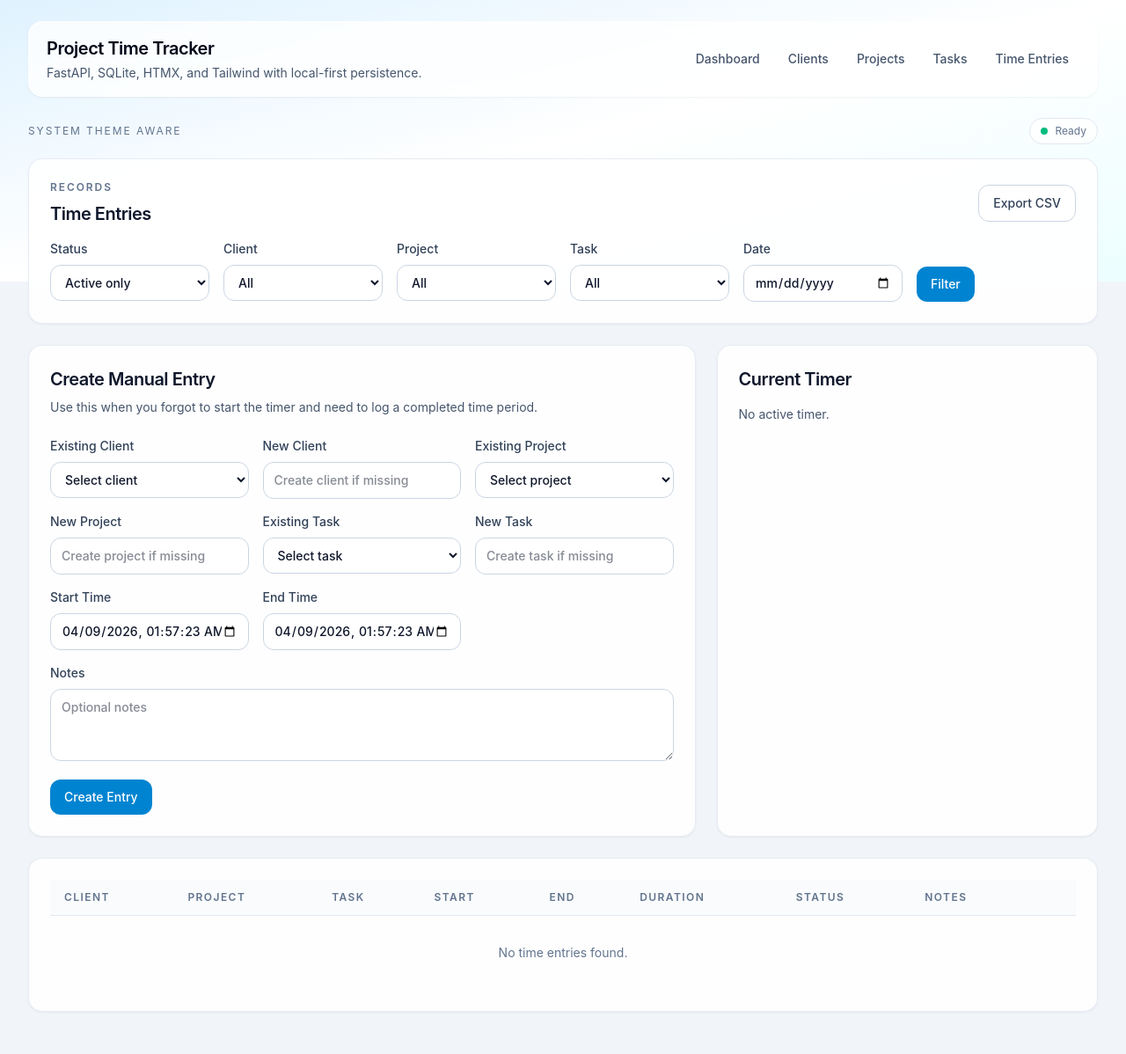
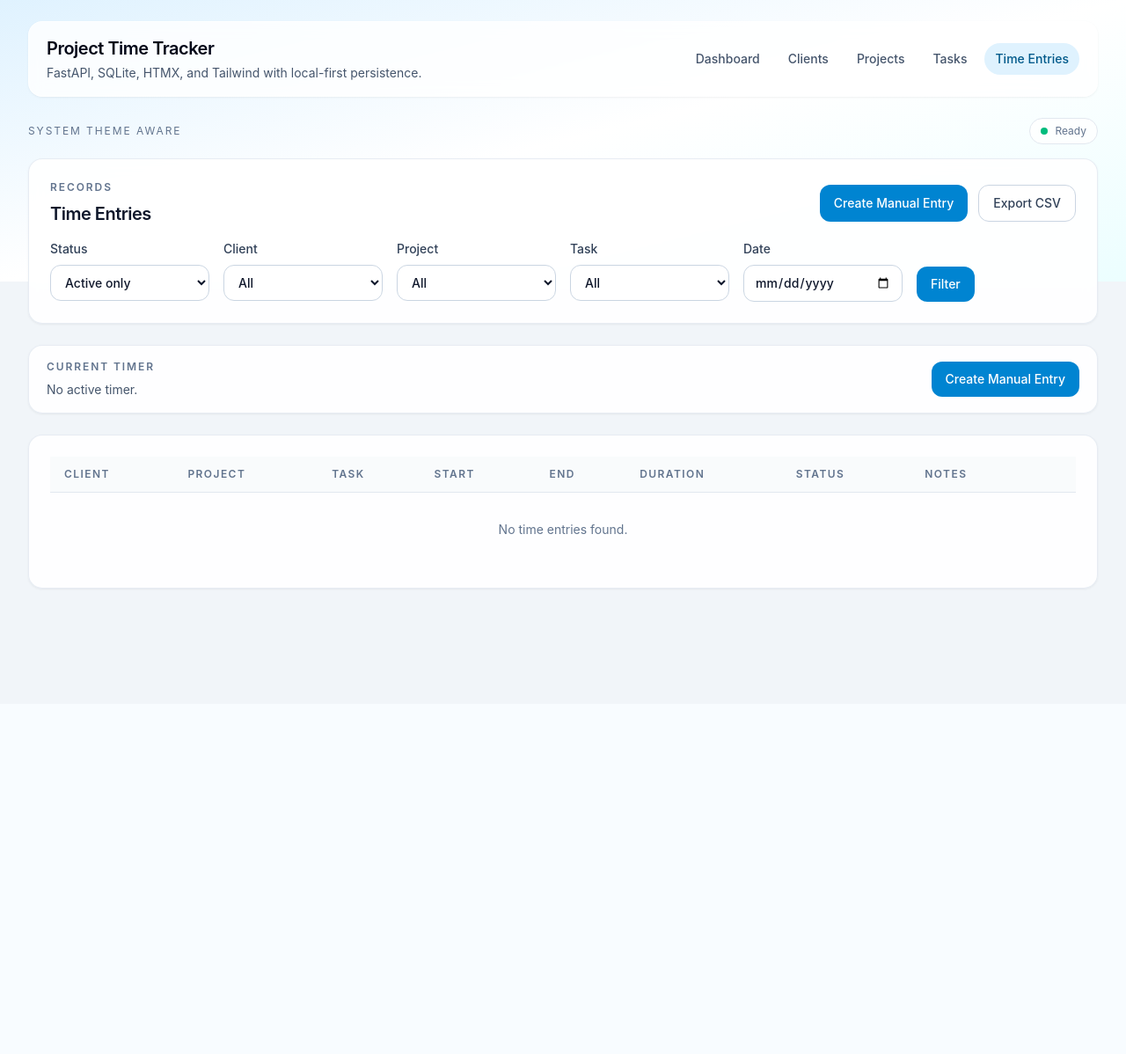
Before and after one commit to nitai-b/project-time-tracker, a FastAPI app: page /entries in a window 1280 px wide. Shown: the whole page at 88% size. After the commit the page ends 670 px from the top, so only its background shows below. Run offline with FastAPI, Linux system fonts and the light colour scheme.

Commit message:
trying to add popups

```diff
--- a/templates/base.html
+++ b/templates/base.html
@@ -14,6 +14,10 @@
         @layer components {
             .panel {
                 @apply rounded-2xl border border-slate-200/80 bg-white/90 p-6 shadow-sm shadow-slate-950/5 backdrop-blur dark:border-slate-800 dark:bg-slate-900/85 dark:shadow-black/20;
+            }
+
+            .panel-compact {
+                @apply rounded-2xl border border-slate-200/80 bg-white/90 px-5 py-4 shadow-sm shadow-slate-950/5 backdrop-blur dark:border-slate-800 dark:bg-slate-900/85 dark:shadow-black/20;
             }
 
             .field {
@@ -39,6 +43,26 @@
             .data-table td {
                 @apply px-4 py-3 align-top text-slate-700 dark:text-slate-200;
             }
+
+            .nav-link {
+                @apply rounded-full px-3 py-2 text-slate-600 transition hover:bg-slate-100 hover:text-slate-950 dark:text-slate-300 dark:hover:bg-slate-800 dark:hover:text-white;
+            }
+
+            .nav-link-active {
+                @apply bg-sky-100 text-sky-800 dark:bg-sky-500/20 dark:text-sky-200;
+            }
+
+            .modal-shell {
+                @apply fixed inset-0 z-50 hidden items-center justify-center bg-slate-950/50 p-4 backdrop-blur-sm;
+            }
+
+            .modal-shell[data-open="true"] {
+                @apply flex;
+            }
+
+            .modal-card {
+                @apply max-h-[90vh] w-full max-w-3xl overflow-y-auto rounded-3xl border border-slate-200 bg-white p-6 shadow-2xl shadow-slate-950/20 dark:border-slate-800 dark:bg-slate-900;
+            }
         }
 
         .htmx-indicator {
@@ -52,6 +76,7 @@
     </style>
 </head>
 <body class="min-h-screen bg-slate-100 text-slate-900 antialiased transition-colors dark:bg-slate-950 dark:text-slate-100">
+    {% set current_path = request.url.path %}
     <div class="absolute inset-x-0 top-0 -z-10 h-80 bg-gradient-to-br from-sky-100 via-white to-cyan-50 dark:from-slate-900 dark:via-slate-950 dark:to-sky-950"></div>
     <header class="mx-auto flex w-full max-w-7xl flex-col gap-4 px-4 py-6 sm:px-6 lg:px-8">
         <div class="flex flex-col gap-4 rounded-2xl border border-white/60 bg-white/80 px-5 py-4 shadow-sm shadow-slate-950/5 backdrop-blur dark:border-slate-800 dark:bg-slate-900/80 dark:shadow-black/20 md:flex-row md:items-center md:justify-between">
@@ -66,11 +91,11 @@
                  hx-swap="outerHTML"
                  hx-push-url="true"
                  hx-indicator="#global-indicator">
-                <a href="/" class="rounded-full px-3 py-2 text-slate-600 transition hover:bg-slate-100 hover:text-slate-950 dark:text-slate-300 dark:hover:bg-slate-800 dark:hover:text-white">Dashboard</a>
-                <a href="/clients" class="rounded-full px-3 py-2 text-slate-600 transition hover:bg-slate-100 hover:text-slate-950 dark:text-slate-300 dark:hover:bg-slate-800 dark:hover:text-white">Clients</a>
-                <a href="/projects" class="rounded-full px-3 py-2 text-slate-600 transition hover:bg-slate-100 hover:text-slate-950 dark:text-slate-300 dark:hover:bg-slate-800 dark:hover:text-white">Projects</a>
-                <a href="/tasks" class="rounded-full px-3 py-2 text-slate-600 transition hover:bg-slate-100 hover:text-slate-950 dark:text-slate-300 dark:hover:bg-slate-800 dark:hover:text-white">Tasks</a>
-                <a href="/entries" class="rounded-full px-3 py-2 text-slate-600 transition hover:bg-slate-100 hover:text-slate-950 dark:text-slate-300 dark:hover:bg-slate-800 dark:hover:text-white">Time Entries</a>
+                <a href="/" class="nav-link {% if current_path == '/' %}nav-link-active{% endif %}">Dashboard</a>
+                <a href="/clients" class="nav-link {% if current_path.startswith('/clients') %}nav-link-active{% endif %}">Clients</a>
+                <a href="/projects" class="nav-link {% if current_path.startswith('/projects') %}nav-link-active{% endif %}">Projects</a>
+                <a href="/tasks" class="nav-link {% if current_path.startswith('/tasks') %}nav-link-active{% endif %}">Tasks</a>
+                <a href="/entries" class="nav-link {% if current_path.startswith('/entries') %}nav-link-active{% endif %}">Time Entries</a>
             </nav>
         </div>
     </header>
@@ -109,6 +134,7 @@
         </div>
         {% block content %}{% endblock %}
     </main>
+    {% block page_modals %}{% endblock %}
 
     <script src="{{ url_for('static', path='app.js') }}" defer></script>
 </body>
--- a/templates/time_entries.html
+++ b/templates/time_entries.html
@@ -7,7 +7,10 @@
             <p class="text-xs font-semibold uppercase tracking-[0.16em] text-slate-500 dark:text-slate-400">Records</p>
             <h2 class="mt-2 text-xl font-semibold tracking-tight">Time Entries</h2>
         </div>
+        <div class="flex flex-wrap gap-3">
+            <button type="button" class="btn" data-open-modal="manual-entry-modal">Create Manual Entry</button>
             <a href="/entries/export.csv" hx-boost="false" class="btn-secondary">Export CSV</a>
+        </div>
     </div>
     <form method="get" action="/entries" class="grid gap-4 md:grid-cols-2 xl:grid-cols-6">
         <label class="block text-sm font-medium text-slate-700 dark:text-slate-300">
@@ -55,82 +58,14 @@
     </form>
 </section>
 
-<section id="manual-entry" class="mb-6 grid gap-6 xl:grid-cols-[minmax(0,1.4fr)_minmax(0,0.8fr)]">
-    <article class="panel">
-        <div class="flex items-start justify-between gap-4">
+<section id="manual-entry" class="mb-6 panel-compact">
+    <div class="flex flex-col gap-4 md:flex-row md:items-center md:justify-between">
         <div>
-                <h2 class="text-xl font-semibold tracking-tight">Create Manual Entry</h2>
-                <p class="mt-2 text-sm text-slate-600 dark:text-slate-400">Use this when you forgot to start the timer and need to log a completed time period.</p>
-            </div>
-            {% if form_defaults.task_id %}
-                <span class="rounded-full bg-sky-100 px-3 py-1 text-xs font-medium text-sky-700 dark:bg-sky-500/15 dark:text-sky-300">Task preselected</span>
-            {% endif %}
-        </div>
-        <form method="post" action="/entries/manual" class="mt-6 grid gap-4 md:grid-cols-2 xl:grid-cols-3 entry-form" data-entry-form>
-            <label class="block text-sm font-medium text-slate-700 dark:text-slate-300">
-                Existing Client
-                <select name="client_id" data-client-select class="field">
-                    <option value="">Select client</option>
-                    {% for client in clients %}
-                        <option value="{{ client.id }}" {% if form_defaults.client_id == client.id %}selected{% endif %}>{{ client.name }}</option>
-                    {% endfor %}
-                </select>
-            </label>
-            <label class="block text-sm font-medium text-slate-700 dark:text-slate-300">
-                New Client
-                <input type="text" name="new_client_name" placeholder="Create client if missing" class="field">
-            </label>
-            <label class="block text-sm font-medium text-slate-700 dark:text-slate-300">
-                Existing Project
-                <select name="project_id" data-project-select class="field">
-                    <option value="">Select project</option>
-                    {% for project in projects %}
-                        <option value="{{ project.id }}" data-client-id="{{ project.client_id }}" {% if form_defaults.project_id == project.id %}selected{% endif %}>{{ project.name }}</option>
-                    {% endfor %}
-                </select>
-            </label>
-            <label class="block text-sm font-medium text-slate-700 dark:text-slate-300">
-                New Project
-                <input type="text" name="new_project_name" placeholder="Create project if missing" class="field">
-            </label>
-            <label class="block text-sm font-medium text-slate-700 dark:text-slate-300">
-                Existing Task
-                <select name="task_id" data-task-select class="field">
-                    <option value="">Select task</option>
-                    {% for task in tasks %}
-                        <option value="{{ task.id }}" data-project-id="{{ task.project_id }}" {% if form_defaults.task_id == task.id %}selected{% endif %}>{{ task.name }}</option>
-                    {% endfor %}
-                </select>
-            </label>
-            <label class="block text-sm font-medium text-slate-700 dark:text-slate-300">
-                New Task
-                <input type="text" name="new_task_name" placeholder="Create task if missing" class="field">
-            </label>
-            <label class="block text-sm font-medium text-slate-700 dark:text-slate-300">
-                Start Time
-                <input type="datetime-local" step="1" name="start_time" value="{{ form_defaults.start_time }}" required class="field">
-            </label>
-            <label class="block text-sm font-medium text-slate-700 dark:text-slate-300">
-                End Time
-                <input type="datetime-local" step="1" name="end_time" value="{{ form_defaults.end_time }}" required class="field">
-            </label>
-            <label class="block text-sm font-medium text-slate-700 dark:text-slate-300 md:col-span-2 xl:col-span-3">
-                Notes
-                <textarea name="notes" rows="3" placeholder="Optional notes" class="field"></textarea>
-            </label>
-            <div class="md:col-span-2 xl:col-span-3">
-                <button type="submit" class="btn">Create Entry</button>
-            </div>
-        </form>
-    </article>
-
-    <article class="panel">
-        <h2 class="text-xl font-semibold tracking-tight">Current Timer</h2>
+            <p class="text-xs font-semibold uppercase tracking-[0.16em] text-slate-500 dark:text-slate-400">Current Timer</p>
             {% if active_entry %}
-            <div class="mt-4 space-y-2 text-sm">
-                <p class="font-medium text-slate-950 dark:text-white">{{ active_entry.project.client.name }} / {{ active_entry.project.name }}</p>
-                <p class="text-slate-700 dark:text-slate-300">{{ active_entry.task.name }}</p>
-                <p class="text-lg font-semibold text-slate-950 dark:text-white">
+                <div class="mt-2 flex flex-wrap items-center gap-x-4 gap-y-2">
+                    <span class="font-medium text-slate-950 dark:text-white">{{ active_entry.project.client.name }} / {{ active_entry.project.name }} / {{ active_entry.task.name }}</span>
+                    <span class="text-sm text-slate-600 dark:text-slate-400">
                         {% if active_entry.is_running %}
                             <span
                                 data-live-duration
@@ -140,26 +75,17 @@
                         {% else %}
                             {{ format_duration(active_entry.duration_seconds) }}
                         {% endif %}
-                </p>
-                <p class="text-xs font-semibold uppercase tracking-[0.16em] {% if active_entry.is_paused %}text-amber-600 dark:text-amber-400{% else %}text-emerald-600 dark:text-emerald-400{% endif %}">
+                    </span>
+                    <span class="text-xs font-semibold uppercase tracking-[0.16em] {% if active_entry.is_paused %}text-amber-600 dark:text-amber-400{% else %}text-emerald-600 dark:text-emerald-400{% endif %}">
                         {% if active_entry.is_paused %}Paused{% else %}Running{% endif %}
-                </p>
-                <p class="text-slate-500 dark:text-slate-400">
-                    Started
-                    <time datetime="{{ active_entry.start_time.isoformat() }}" data-human-datetime>
-                        {{ friendly_datetime(active_entry.start_time) }}
-                    </time>
-                </p>
-                {% if active_entry.is_paused %}
-                    <p class="text-slate-500 dark:text-slate-400">
-                        Paused
-                        <time datetime="{{ active_entry.paused_at.isoformat() }}" data-human-datetime>
-                            {{ friendly_datetime(active_entry.paused_at) }}
-                        </time>
-                    </p>
+                    </span>
+                </div>
+            {% else %}
+                <p class="mt-2 text-sm text-slate-600 dark:text-slate-400">No active timer.</p>
             {% endif %}
         </div>
-            <div class="mt-5 flex flex-wrap gap-3">
+        <div class="flex flex-wrap gap-3">
+            {% if active_entry %}
                 {% if active_entry.is_running %}
                     <form method="post" action="/entries/{{ active_entry.id }}/pause">
                         <input type="hidden" name="next_path" value="/entries">
@@ -175,15 +101,10 @@
                     <input type="hidden" name="next_path" value="/entries">
                     <button type="submit" class="btn-secondary">Stop</button>
                 </form>
-                <form method="post" action="/entries/{{ active_entry.id }}/delete">
-                    <input type="hidden" name="next_path" value="/entries?status=all">
-                    <button type="submit" class="btn">Delete</button>
-                </form>
+            {% endif %}
+            <button type="button" class="btn" data-open-modal="manual-entry-modal">Create Manual Entry</button>
         </div>
-        {% else %}
-            <p class="mt-4 text-sm text-slate-600 dark:text-slate-400">No active timer.</p>
-        {% endif %}
-    </article>
+    </div>
 </section>
 
 <section class="panel">
@@ -294,3 +215,82 @@
     </div>
 </section>
 {% endblock %}
+{% block page_modals %}
+<div
+    id="manual-entry-modal"
+    class="modal-shell"
+    data-modal
+    data-open="{% if form_defaults.task_id %}true{% else %}false{% endif %}"
+>
+    <div class="modal-card">
+        <div class="flex items-start justify-between gap-4">
+            <div>
+                <h2 class="text-xl font-semibold tracking-tight">Create Manual Entry</h2>
+                <p class="mt-2 text-sm text-slate-600 dark:text-slate-400">Use this when you forgot to start the timer and need to log a completed time period.</p>
+            </div>
+            <div class="flex items-center gap-3">
+                {% if form_defaults.task_id %}
+                    <span class="rounded-full bg-sky-100 px-3 py-1 text-xs font-medium text-sky-700 dark:bg-sky-500/15 dark:text-sky-300">Task preselected</span>
+                {% endif %}
+                <button type="button" class="btn-secondary" data-close-modal>Close</button>
+            </div>
+        </div>
+        <form method="post" action="/entries/manual" class="mt-6 grid gap-4 md:grid-cols-2 xl:grid-cols-3 entry-form" data-entry-form>
+            <label class="block text-sm font-medium text-slate-700 dark:text-slate-300">
+                Existing Client
+                <select name="client_id" data-client-select class="field">
+                    <option value="">Select client</option>
+                    {% for client in clients %}
+                        <option value="{{ client.id }}" {% if form_defaults.client_id == client.id %}selected{% endif %}>{{ client.name }}</option>
+                    {% endfor %}
+                </select>
+            </label>
+            <label class="block text-sm font-medium text-slate-700 dark:text-slate-300">
+                New Client
+                <input type="text" name="new_client_name" placeholder="Create client if missing" class="field">
+            </label>
+            <label class="block text-sm font-medium text-slate-700 dark:text-slate-300">
+                Existing Project
+                <select name="project_id" data-project-select class="field">
+                    <option value="">Select project</option>
+                    {% for project in projects %}
+                        <option value="{{ project.id }}" data-client-id="{{ project.client_id }}" {% if form_defaults.project_id == project.id %}selected{% endif %}>{{ project.name }}</option>
+                    {% endfor %}
+                </select>
+            </label>
+            <label class="block text-sm font-medium text-slate-700 dark:text-slate-300">
+                New Project
+                <input type="text" name="new_project_name" placeholder="Create project if missing" class="field">
+            </label>
+            <label class="block text-sm font-medium text-slate-700 dark:text-slate-300">
+                Existing Task
+                <select name="task_id" data-task-select class="field">
+                    <option value="">Select task</option>
+                    {% for task in tasks %}
+                        <option value="{{ task.id }}" data-project-id="{{ task.project_id }}" {% if form_defaults.task_id == task.id %}selected{% endif %}>{{ task.name }}</option>
+                    {% endfor %}
+                </select>
+            </label>
+            <label class="block text-sm font-medium text-slate-700 dark:text-slate-300">
+                New Task
+                <input type="text" name="new_task_name" placeholder="Create task if missing" class="field">
+            </label>
+            <label class="block text-sm font-medium text-slate-700 dark:text-slate-300">
+                Start Time
+                <input type="datetime-local" step="1" name="start_time" value="{{ form_defaults.start_time }}" required class="field">
+            </label>
+            <label class="block text-sm font-medium text-slate-700 dark:text-slate-300">
+                End Time
+                <input type="datetime-local" step="1" name="end_time" value="{{ form_defaults.end_time }}" required class="field">
+            </label>
+            <label class="block text-sm font-medium text-slate-700 dark:text-slate-300 md:col-span-2 xl:col-span-3">
+                Notes
+                <textarea name="notes" rows="3" placeholder="Optional notes" class="field"></textarea>
+            </label>
+            <div class="flex justify-end md:col-span-2 xl:col-span-3">
+                <button type="submit" class="btn">Create Entry</button>
+            </div>
+        </form>
+    </div>
+</div>
+{% endblock %}
```
Also changed, not shown: static/app.js (+66 -0 lines), templates/clients.html (+32 -17 lines), templates/dashboard.html (+68 -54 lines), templates/projects.html (+44 -30 lines), templates/tasks.html (+57 -43 lines). Lines whose indentation alone changed are shown as unchanged.
